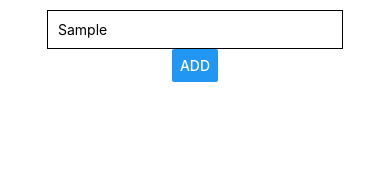
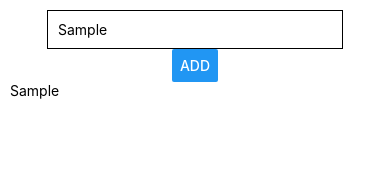
Before and after one commit to alimuamar11/rn-first-app, a React Native app: screen / in a window 390 px wide. Both pictures are taken after typing "Sample" into the empty fields and a click on the button "ADD". Shown: the top 172 px of the page. Built offline with nearby package versions, Linux system fonts and the light colour scheme.

Commit message:
Working with State & Events

```diff
--- a/App.js
+++ b/App.js
@@ -1,13 +1,29 @@
+import { enableExpoCliLogging } from 'expo/build/logs/Logs';
 import React, { useState} from 'react';
 import { StyleSheet, Text, View, Button, TextInput } from 'react-native';
 
 export default function App() {
-  const [outputText, setOutputText] = useState('Open up App.js to start working on your app!');
+  const [enteredGoal, setEnteredGoal] = useState ('');
+  const [courseGoals, setCourseGoals] = useState ([]);
+
+  const goalInputHandler = (enteredText) =>{
+    setEnteredGoal(enteredText);
+  };
+
+  const addGoalHandler = () => {
+    // console.log(enteredGoal); cek
+    setCourseGoals(currentGoals => [...currentGoals, enteredGoal]);
+  };
+
   return (
     <View style={styles.screen}>
       <View style={styles.inputContainer}>
-        <TextInput placeholder= "Course Goal" style={styles.input}/>
-        <Button title="ADD" />
+        <TextInput placeholder= "Course Goal" style={styles.input} onChangeText={goalInputHandler}
+        value={enteredGoal}/>
+        <Button title="ADD" onPress={addGoalHandler} />
+      </View>
+      <View styles={styles.output}>
+        {courseGoals.map((goal) => <Text key={goal}>{goal}</Text>)}
       </View>
     </View>
   );
@@ -26,6 +42,9 @@
     borderColor: 'black',
     borderWidth: 1,
     padding: 10
+  },
+  output: {
+    padding: 10
   }
 
 });
```
